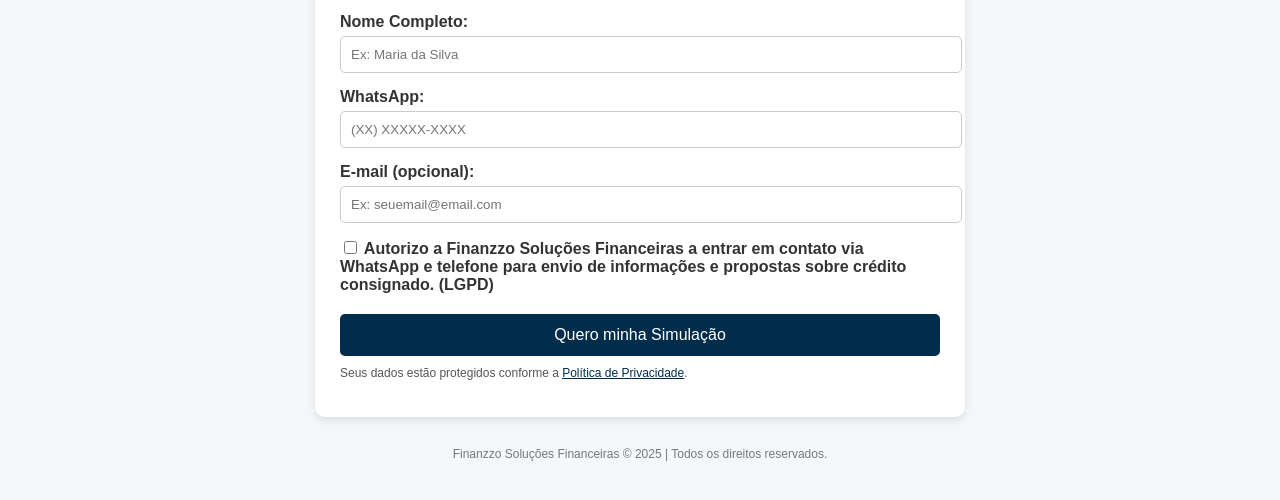
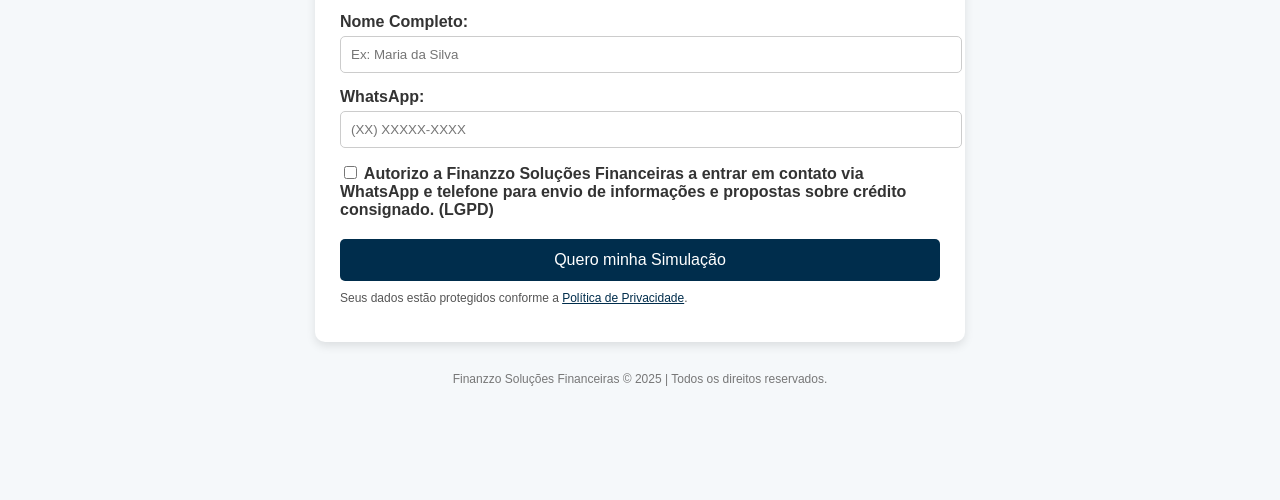
Before and after one commit to Finanzzo/Simule-Seu-Credito-Agora, a plain HTML site: page index.html in a window 1280 px wide. Shown: the part 264-764 px from the top of the page. Drawn offline with Linux system fonts and the light colour scheme.

Commit message:
index.html

```diff
--- a/index.html
+++ b/index.html
@@ -99,9 +99,6 @@
       <label for="telefone">WhatsApp:</label>
       <input type="tel" id="telefone" name="telefone" placeholder="(XX) XXXXX-XXXX" required>
 
-      <label for="email">E-mail (opcional):</label>
-      <input type="email" id="email" name="email" placeholder="Ex: seuemail@email.com">
-
       <div class="checkbox">
         <label>
           <input type="checkbox" name="consentimento" required>
```
